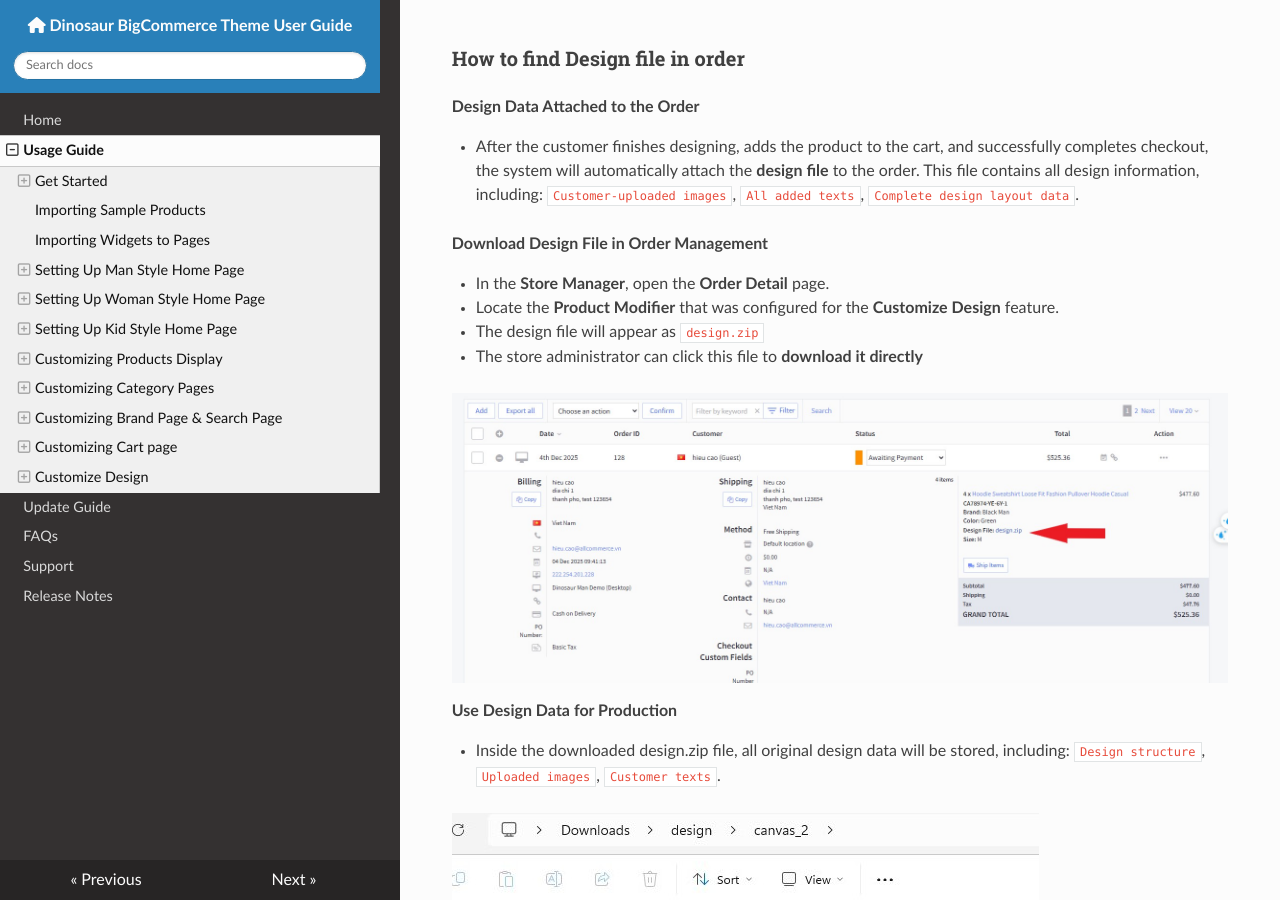
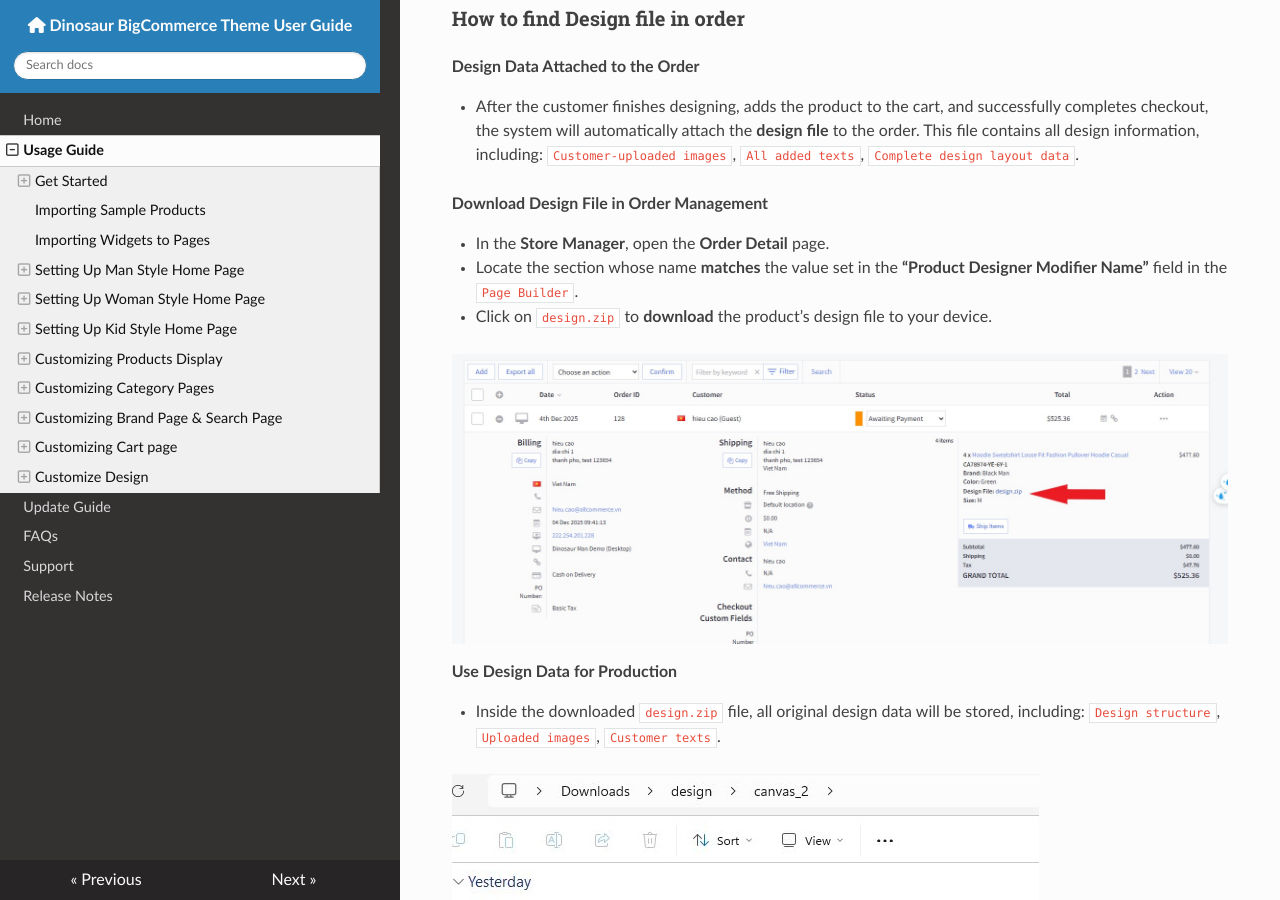
Before and after one commit to allcommerce/bc-Dinosaur-doc, an MkDocs documentation site: the page built from docs/usage.md, in a window 1280 px wide and 900 px high, scrolled down 102541 px. Built offline with MkDocs 1.6.1, drawn with Linux system fonts in a browser that asks for light colours; nearby versions of some CDN libraries; some of the changed text lies outside the part shown.

Commit message:
Update Document for "Customize Design" function

```diff
--- a/docs/usage.md
+++ b/docs/usage.md
@@ -1580,13 +1580,11 @@
 
 ### Configuration
 
-- Inside the Page Builder, go to: `Theme Styles` → `Products` → `Product Designer Modifier Name`, then enter the name of the Product Modifier that will store the design file.
+- Inside the Page Builder, go to: `Theme Styles` → `Products` → `Product Designer Modifier Name`, then enter **“Design File”** into this field.
 
 ![customize-design-pb-setting](img/customize-design-PB-setting.jpg)
 
 - ⚠️ If this field is left **empty**, the Customize Design feature will be automatically **disabled**.
-
-**Apply Customize Design to Products**
 
 To activate **Customize Design** for a product, create a Product **Modifier** with:
 
@@ -1611,17 +1609,15 @@
 
 - In the **Store Manager**, open the **Order Detail** page.
 
-- Locate the **Product Modifier** that was configured for the **Customize Design** feature.
-
-- The design file will appear as `design.zip`
-
-- The store administrator can click this file to **download it directly**
+- Locate the section whose name **matches** the value set in the **“Product Designer Modifier Name”** field in the `Page Builder`.
+
+- Click on `design.zip` to **download** the product’s design file to your device.
 
 ![customize-design-order](img/customize-design-order.jpg)
 
 **Use Design Data for Production**
 
-- Inside the downloaded design.zip file, all original design data will be stored, including: `Design structure`, `Uploaded images`, `Customer texts`.
+- Inside the downloaded `design.zip` file, all original design data will be stored, including: `Design structure`, `Uploaded images`, `Customer texts`.
 
 ![customize-design-file-1](img/customize-design-file-1.jpg)
 
```
